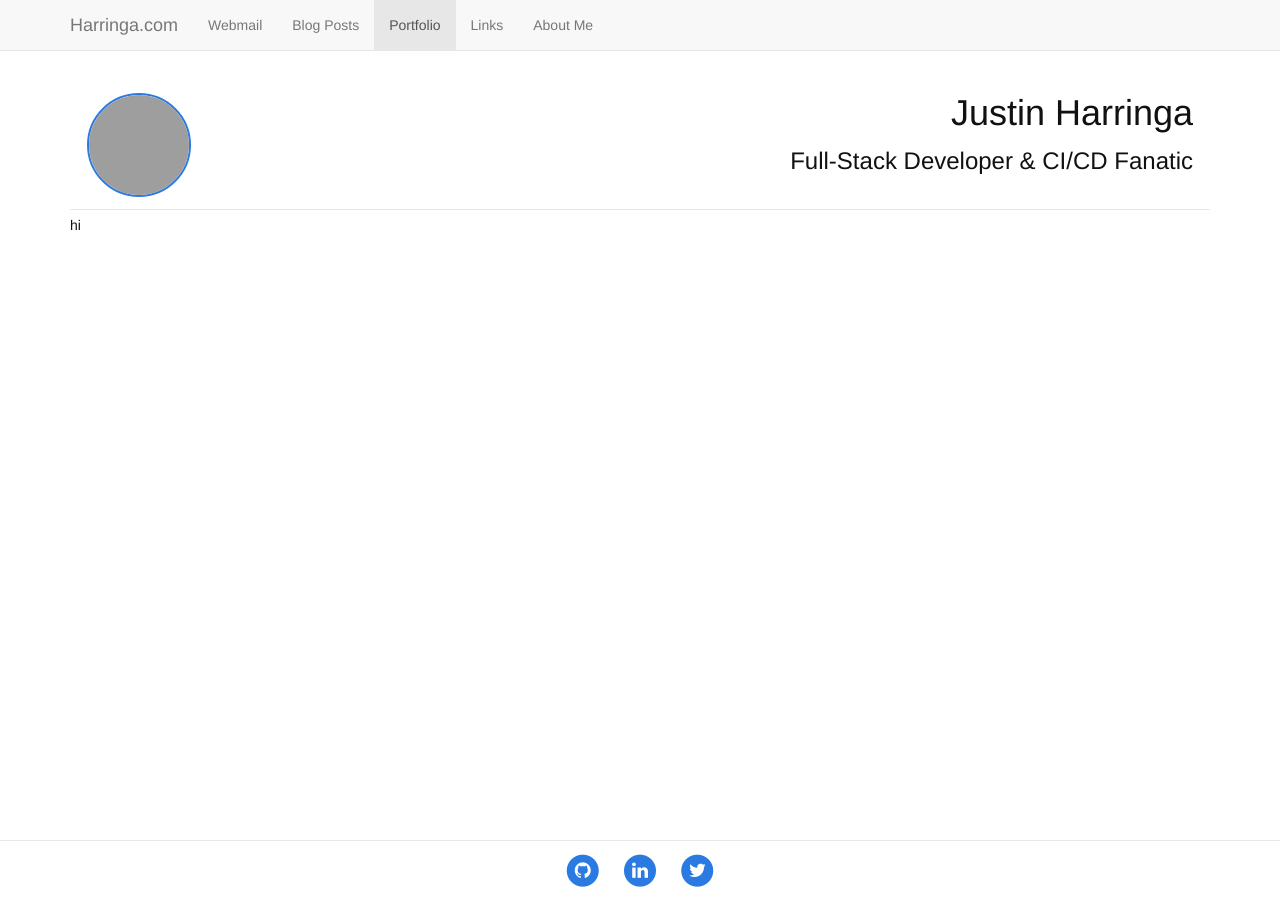
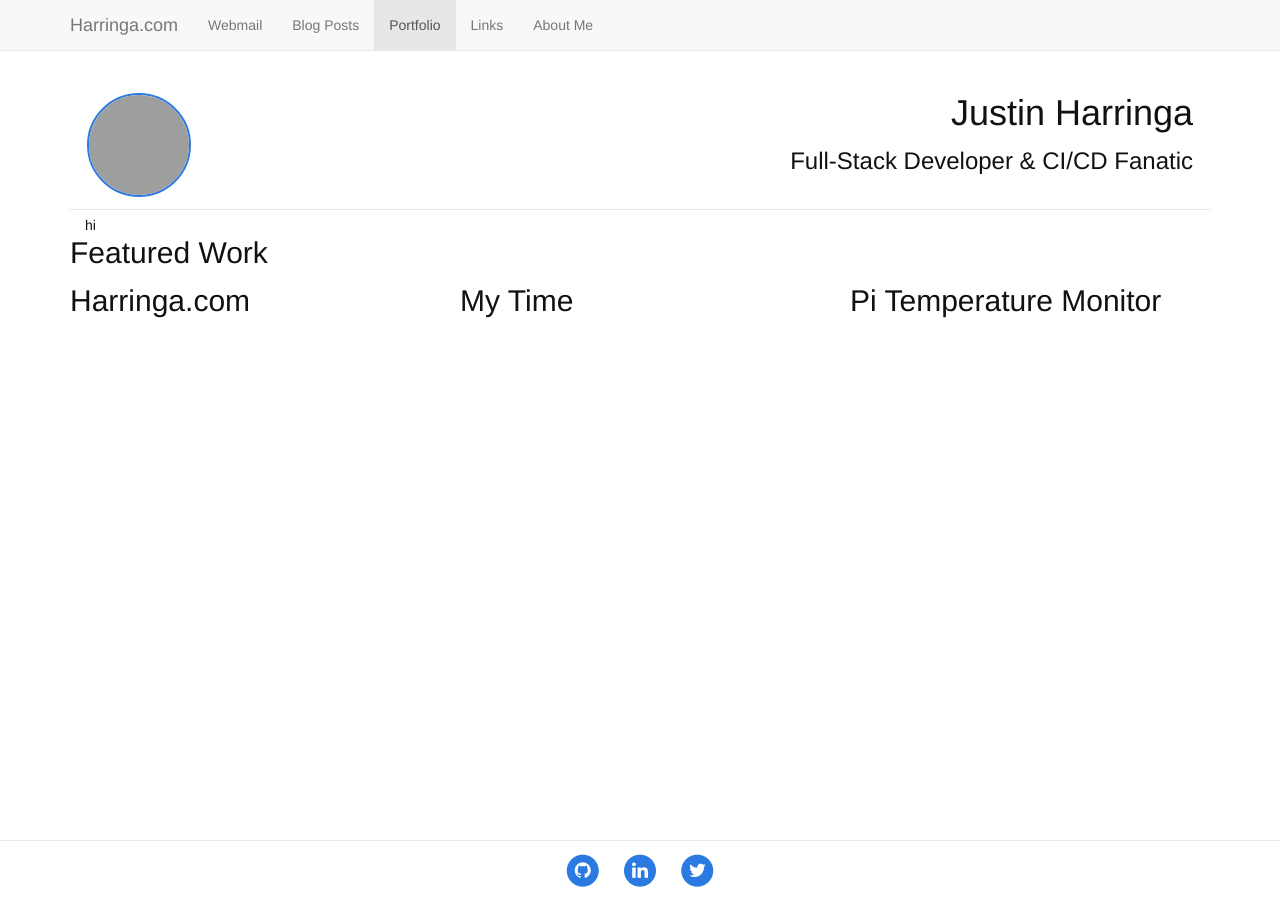
Before and after one commit to justinharringa/harringa.com, a Jekyll site: the page built from portfolio/index.html, in a window 1280 px wide. Built offline with Jekyll 4.4.1, drawn with Linux system fonts in a browser that asks for light colours; nearby versions of some CDN libraries; grey boxes are pictures that could not be loaded.

Commit message:
Add more structure and featured work for #17

```diff
--- a/portfolio/index.html
+++ b/portfolio/index.html
@@ -15,5 +15,19 @@ header-order: 1
     </div>
 </div>
 <div class="hero-unit">
-    <div>hi</div>
+    <div class="col-lg-12 col-md-12 col-sm-12 col-xs-12">hi</div>
 </div>
+<div class="row">
+    <h2 class="featured-work col-lg-12 col-md-12 col-sm-12 col-xs-12">Featured Work</h2>
+</div>
+<div class="row">
+    <div class="col-lg-4 col-md-4 col-sm-4 col-xs-4">
+        <h2 class="work-title">Harringa.com</h2>
+    </div>
+    <div class="col-lg-4 col-md-4 col-sm-4 col-xs-4">
+        <h2 class="work-title">My Time</h2>
+    </div>
+    <div class="col-lg-4 col-md-4 col-sm-4 col-xs-4">
+        <h2 class="work-title">Pi Temperature Monitor</h2>
+    </div>
+</div>
```
